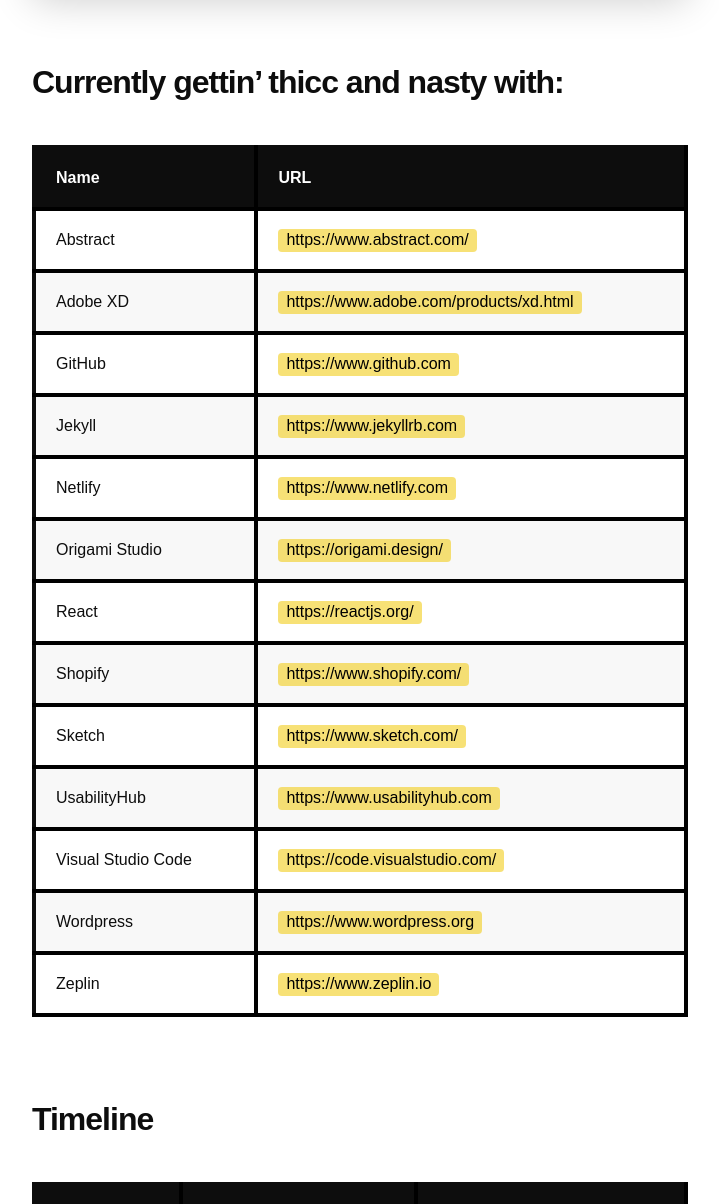
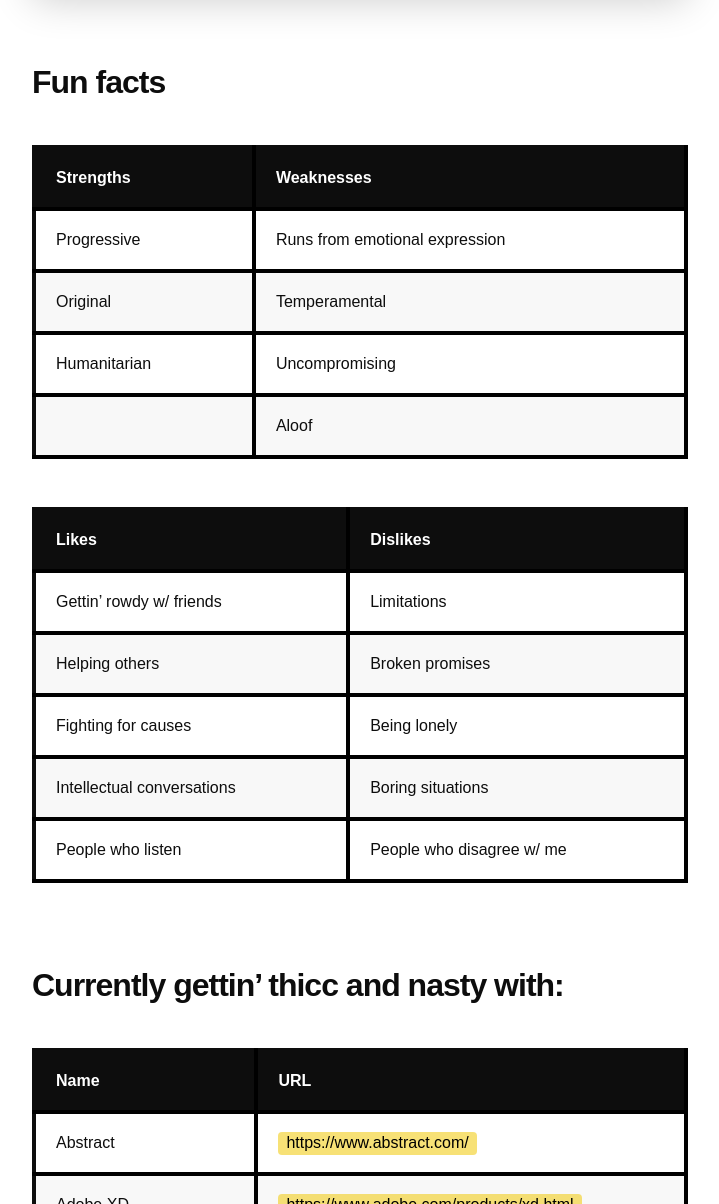
Before and after one commit to aryxmega/awwwry, a Jekyll site: the page built from _pages/about.md, in a window 1280 px wide and 1400 px high, scrolled down 2239 px. Shown: the part 196-1400 px from the top of the window, without its empty margins (38-757 px from the left). Built offline with Jekyll 4.4.1, drawn with Linux system fonts in a browser that asks for light colours; nearby versions of some CDN libraries; some web fonts are replaced.

Commit message:
Update about.md

```diff
--- a/_pages/about.md
+++ b/_pages/about.md
@@ -15,6 +15,23 @@
 ![@AWWWRY horsing around in hospital](/images/awwwry-horsing-around-hospital.gif)
 
 ![My family](/images/awwwry-family.jpg)
+
+#### Fun facts
+
+| Strengths | Weaknesses |
+| --- | --- |
+| Progressive | Runs from emotional expression |
+| Original | Temperamental |
+| Humanitarian | Uncompromising |
+|  | Aloof |
+
+| Likes | Dislikes |
+| --- | --- |
+| Gettin' rowdy w/ friends | Limitations |
+| Helping others | Broken promises |
+| Fighting for causes | Being lonely |
+| Intellectual conversations | Boring situations |
+| People who listen | People who disagree w/ me |
 
 #### Currently gettin' thicc and nasty with:
 
```
